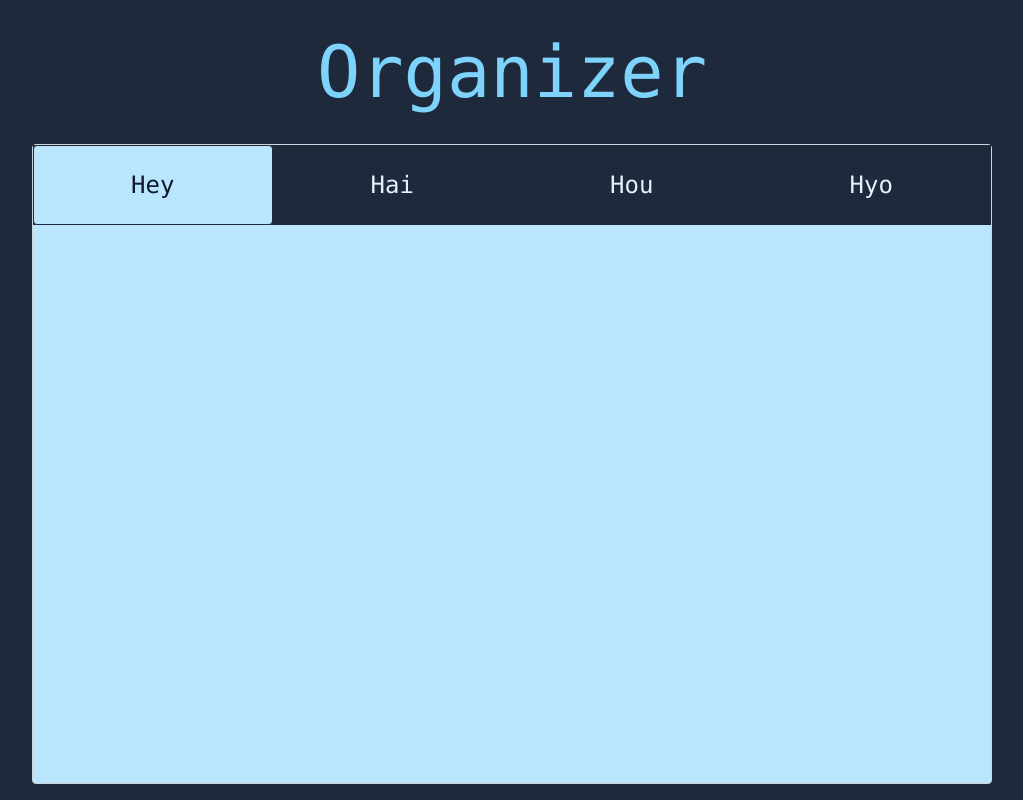
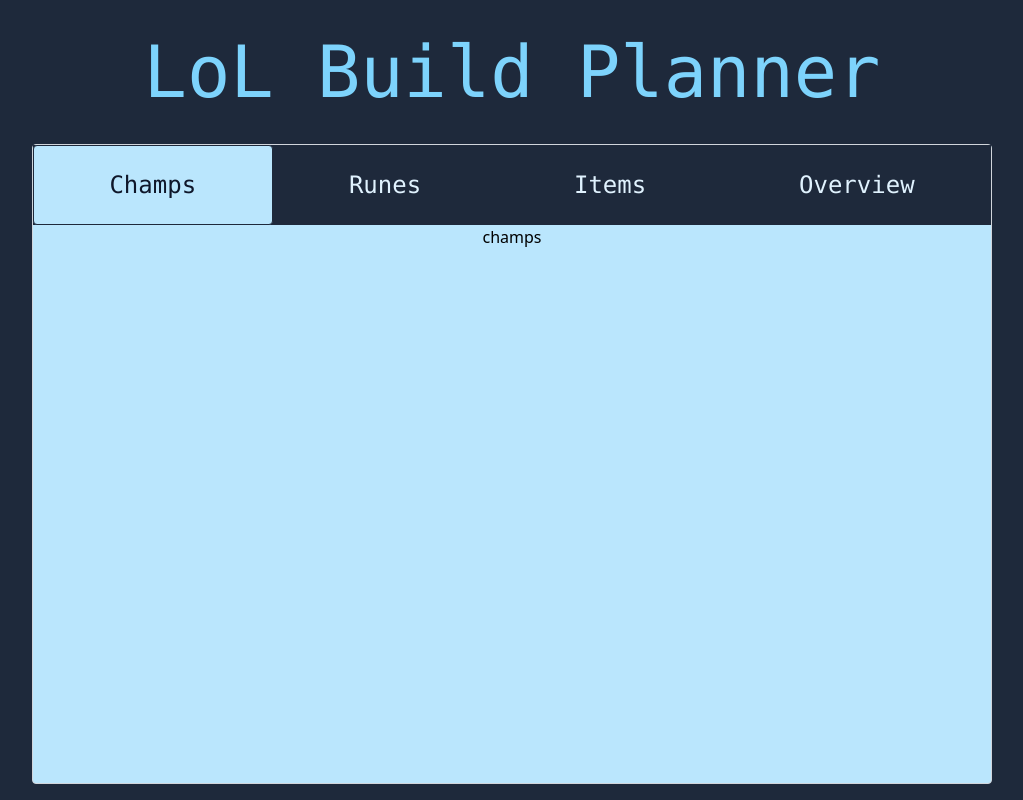
Before and after one commit to sebada001/shopping-list, a React (Vite) app: page / in a window 1280 px wide. Shown: the whole page, without its empty margins (128-1151 px from the left). Built offline with nearby package versions, Linux system fonts and the light colour scheme.

Commit message:
first ideas

```diff
--- a/src/App.jsx
+++ b/src/App.jsx
@@ -1,10 +1,10 @@
 import React from "react";
-import ListContainer from "./ListContainer";
+import ListContainer from "./Containers/ListContainer";
 
 function App() {
   return (
     <div className="flex h-screen w-full flex-col items-center justify-items-center bg-slate-800 text-center selection:bg-green-900">
-      <h1 className="p-9 font-mono text-7xl text-sky-300">Organizer</h1>
+      <h1 className="p-9 font-mono text-7xl text-sky-300">LoL Build Planner</h1>
       <ListContainer />
     </div>
   );
--- /dev/null
+++ b/src/Containers/ListBody.jsx
@@ -0,0 +1,17 @@
+import Champs from "../Pages/Champs";
+import Items from "../Pages/Items";
+import Overview from "../Pages/Overview";
+import Runes from "../Pages/Runes";
+
+function ListBody({ currentTab }) {
+  const tabs = {
+    Champs: <Champs />,
+    Runes: <Runes />,
+    Items: <Items />,
+    Overview: <Overview />,
+  };
+  const tab = tabs[`${currentTab()}`];
+  return tab;
+}
+
+export default ListBody;
--- a/src/ListContainer.jsx
+++ b/src/Containers/ListContainer.jsx
@@ -3,14 +3,17 @@ import ListBody from "./ListBody";
 import { useState } from "react";
 
 function ListContainer() {
-  const [currentTab, setCurrentTab] = useState(0);
-  const handleTabSelection = (sel) => setCurrentTab(sel);
+  const tabs = ["Champs", "Runes", "Items", "Overview"];
+  const [currentTabIndex, setCurrentTabIndex] = useState(0);
+  const handleTabSelection = (sel) => setCurrentTabIndex(sel);
+  const currentTab = () => tabs[currentTabIndex];
 
   return (
     <div className="flex h-4/5 w-9/12 flex-col rounded border border-gray-300 bg-sky-200">
       <TopTabs
-        currentTab={currentTab}
+        currentTabIndex={currentTabIndex}
         handleTabSelection={handleTabSelection}
+        tabs={tabs}
       />
       <ListBody currentTab={currentTab} />
     </div>
--- a/src/TopTabs.jsx
+++ b/src/Containers/TopTabs.jsx
@@ -1,9 +1,8 @@
-import Tab from "./Tab";
+import Tab from "../Tabs/Tab";
 
-function TopTabs({ currentTab, handleTabSelection }) {
-  const tabs = ["Hey", "Hai", "Hou", "Hyo"];
+function TopTabs({ currentTabIndex, handleTabSelection, tabs }) {
   const tabElements = tabs.map((tab, i) => {
-    const check = currentTab === i;
+    const check = currentTabIndex === i;
     return (
       <Tab
         key={i}
--- a/src/ListBody.jsx
+++ /dev/null
@@ -1,5 +0,0 @@
-function ListBody() {
-  return <></>;
-}
-
-export default ListBody;
--- /dev/null
+++ b/src/Pages/Champs.jsx
@@ -0,0 +1,5 @@
+function Champs() {
+  return <h1>champs</h1>;
+}
+
+export default Champs;
--- /dev/null
+++ b/src/Pages/Items.jsx
@@ -0,0 +1,5 @@
+function Items() {
+  return <h1>items</h1>;
+}
+
+export default Items;
--- /dev/null
+++ b/src/Pages/Overview.jsx
@@ -0,0 +1,5 @@
+function Overview() {
+  return <h1>overview</h1>;
+}
+
+export default Overview;
--- /dev/null
+++ b/src/Pages/Runes.jsx
@@ -0,0 +1,5 @@
+function Runes() {
+  return <h1>runes</h1>;
+}
+
+export default Runes;
```
Also changed, not shown: src/Tabs/Tab.jsx (renamed from src/Tab.jsx).
